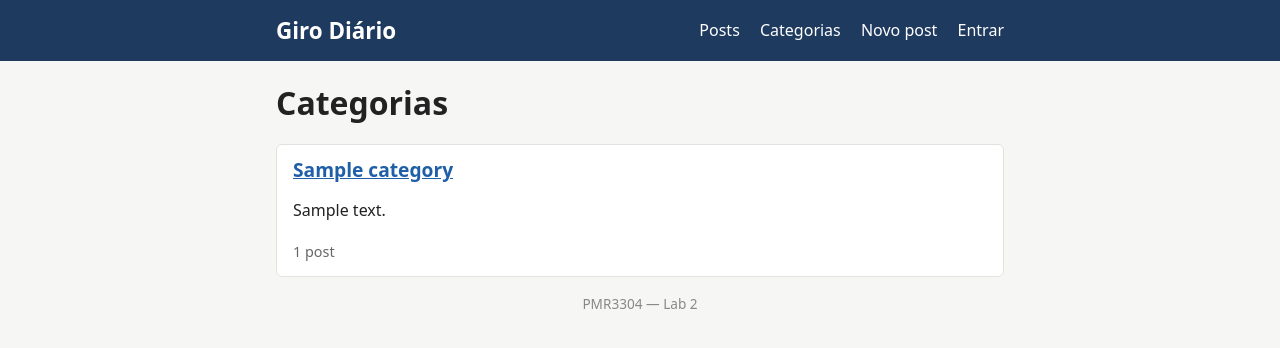
After one commit to vitordaltro-usp/pmr3304-lab2, a Django app: page /categorias/ in a window 1280 px wide. The commit adds this page. Shown: the top 348 px of the page. Run offline with Django 5.2, Linux system fonts and the light colour scheme; tables that the repository leaves empty hold one stand-in row (values such as "Sample post").

Commit message:
feat: categorias de posts
Modelo Category (nome e descrição) com relação muitos-para-muitos com
Post, páginas de listagem de categorias e de categoria individual
(reutilizando o template da listagem de posts) e links de navegação.

Co-Authored-By: Claude Opus 5.5 <noreply@anthropic.com>

```diff
--- a/blog/forms.py
+++ b/blog/forms.py
@@ -6,7 +6,10 @@ from .models import Comment, Post
 class PostForm(forms.ModelForm):
     class Meta:
         model = Post
-        fields = ['title', 'content']
+        fields = ['title', 'content', 'categories']
+        widgets = {
+            'categories': forms.CheckboxSelectMultiple,
+        }
         help_texts = {
             'content': 'Use tags HTML, como &lt;p&gt;, &lt;h3&gt; e &lt;ul&gt;.',
         }
--- a/blog/models.py
+++ b/blog/models.py
@@ -1,6 +1,19 @@
 from django.conf import settings
 from django.db import models
 from django.utils import timezone
+
+
+class Category(models.Model):
+    name = models.CharField('nome', max_length=100, unique=True)
+    description = models.TextField('descrição', blank=True)
+
+    class Meta:
+        ordering = ['name']
+        verbose_name = 'categoria'
+        verbose_name_plural = 'categorias'
+
+    def __str__(self):
+        return self.name
 
 
 class Post(models.Model):
@@ -8,6 +21,12 @@ class Post(models.Model):
     # O conteúdo é HTML guardado como texto; no template ele é exibido com |safe.
     content = models.TextField('conteúdo (HTML)')
     pub_date = models.DateTimeField('data de postagem', default=timezone.now)
+    # Um post pode estar em várias categorias (e deve estar em pelo menos uma).
+    categories = models.ManyToManyField(
+        Category,
+        related_name='posts',
+        verbose_name='categorias',
+    )
 
     class Meta:
         ordering = ['-pub_date']
--- a/blog/urls.py
+++ b/blog/urls.py
@@ -11,4 +11,6 @@ urlpatterns = [
     path('post/<int:pk>/editar/', views.PostUpdateView.as_view(), name='post_update'),
     path('post/<int:pk>/remover/', views.PostDeleteView.as_view(), name='post_delete'),
     path('post/<int:pk>/comentar/', views.CommentCreateView.as_view(), name='comment_create'),
+    path('categorias/', views.CategoryListView.as_view(), name='category_list'),
+    path('categorias/<int:pk>/', views.CategoryDetailView.as_view(), name='category_detail'),
 ]
--- a/blog/views.py
+++ b/blog/views.py
@@ -6,6 +6,7 @@ para onde redirecionar após salvar ou remover.
 """
 
 from django.contrib.auth.mixins import LoginRequiredMixin
+from django.db.models import Count
 from django.shortcuts import get_object_or_404
 from django.urls import reverse, reverse_lazy
 from django.views.generic import (
@@ -17,12 +18,15 @@ from django.views.generic import (
 )
 
 from .forms import CommentForm, PostForm
-from .models import Comment, Post
+from .models import Category, Comment, Post
 
 
 class PostListView(ListView):
     model = Post
     ordering = ['-pub_date']
+
+    def get_queryset(self):
+        return super().get_queryset().prefetch_related('categories')
     # template padrão: blog/post_list.html; contexto: post_list
 
 
@@ -83,3 +87,29 @@ class CommentCreateView(LoginRequiredMixin, CreateView):
 
     def get_success_url(self):
         return reverse('blog:post_detail', kwargs={'pk': self.post_obj.pk})
+
+
+class CategoryListView(ListView):
+    model = Category
+    # template padrão: blog/category_list.html; contexto: category_list
+
+    def get_queryset(self):
+        return Category.objects.annotate(num_posts=Count('posts')).order_by('name')
+
+
+class CategoryDetailView(DetailView):
+    """Página de uma categoria com todos os seus posts.
+
+    DetailView responde com 404 se a categoria não existir. O template da
+    listagem de posts (parte 1) é reutilizado, recebendo também a categoria.
+    """
+
+    model = Category
+    template_name = 'blog/post_list.html'
+
+    def get_context_data(self, **kwargs):
+        context = super().get_context_data(**kwargs)
+        context['post_list'] = (
+            self.object.posts.order_by('-pub_date').prefetch_related('categories')
+        )
+        return context
--- a/templates/base.html
+++ b/templates/base.html
@@ -36,6 +36,9 @@
         }
         header form.logout button:hover { text-decoration: underline; }
         .comments { margin-top: 2rem; }
+        ul.checkboxes, form div > div { list-style: none; padding-left: 0; }
+        form input[type=checkbox] { margin-right: .4rem; }
+        form label:has(input[type=checkbox]) { font-weight: normal; display: inline; }
         .comment {
             background: #fff;
             border-left: 3px solid #1f5fa8;
@@ -101,6 +104,7 @@
             <a class="site-name" href="{% url 'blog:post_list' %}">Giro Diário</a>
             <nav>
                 <a href="{% url 'blog:post_list' %}">Posts</a>
+                <a href="{% url 'blog:category_list' %}">Categorias</a>
                 <a href="{% url 'blog:post_create' %}">Novo post</a>
                 {% if user.is_authenticated %}
                 <form class="logout" method="post" action="{% url 'logout' %}">
--- /dev/null
+++ b/templates/blog/category_list.html
@@ -0,0 +1,21 @@
+{% extends 'base.html' %}
+
+{% block title %}Categorias | Giro Diário{% endblock %}
+
+{% block content %}
+<h1>Categorias</h1>
+
+{% if category_list %}
+<ul class="post-list">
+    {% for category in category_list %}
+    <li>
+        <h2><a href="{% url 'blog:category_detail' category.pk %}">{{ category.name }}</a></h2>
+        {% if category.description %}<p>{{ category.description }}</p>{% endif %}
+        <div class="meta">{{ category.num_posts }} post{{ category.num_posts|pluralize }}</div>
+    </li>
+    {% endfor %}
+</ul>
+{% else %}
+<p>Nenhuma categoria cadastrada.</p>
+{% endif %}
+{% endblock %}
```
Also changed, not shown: blog/admin.py (+9 -1 lines), blog/tests.py (+46 -3 lines), templates/blog/post_detail.html (+8 -0 lines), templates/blog/post_list.html (+18 -2 lines), blog/migrations/0003_category_post_categories.py (added).
